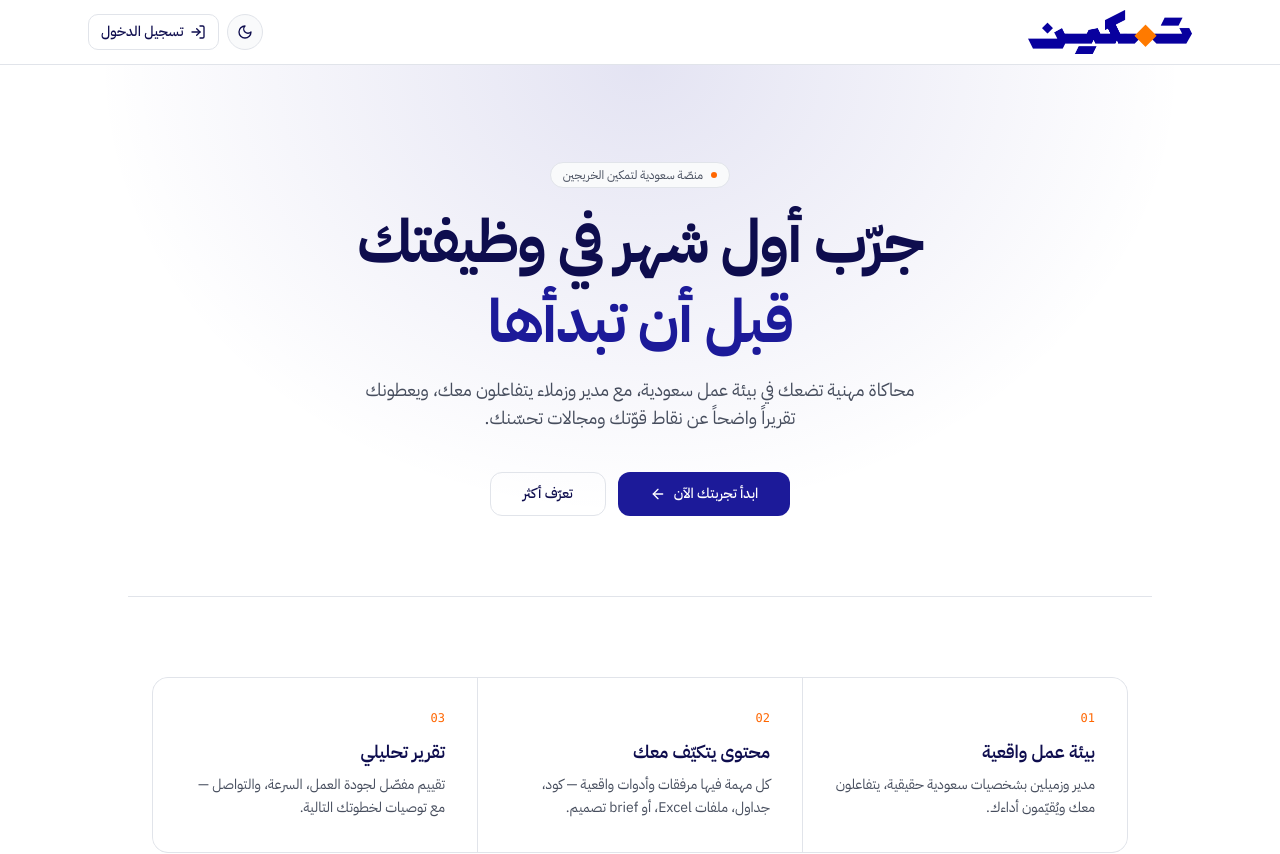
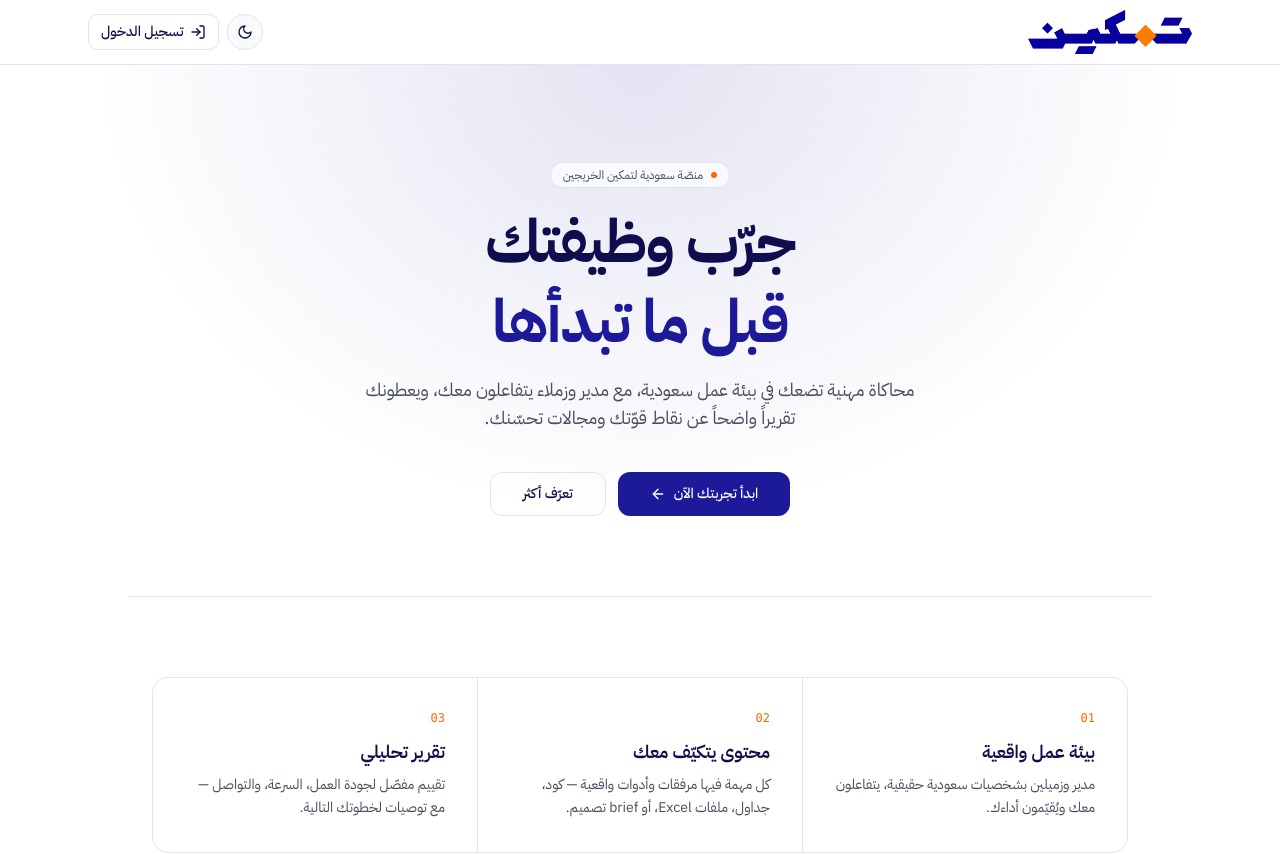
Before and after one commit to saidhassan2032/Tamkeen, a Next.js app: page / in a window 1280 px wide. Shown: the top 854 px of the page. Built offline with nearby package versions, Linux system fonts and the light colour scheme; no server answers.

Commit message:
chore: update landing page hero text and meta description

```diff
--- a/app/layout.tsx
+++ b/app/layout.tsx
@@ -4,7 +4,7 @@ import { ThemeProvider, themeBootstrapScript } from '@/components/theme/ThemePro
 
 export const metadata: Metadata = {
   title: 'تمكين — منصة المحاكاة المهنية',
-  description: 'محاكاة مهنية للخريجين السعوديين — جرّب أول شهر في وظيفتك قبل أن تبدأ',
+  description: 'محاكاة مهنية للخريجين السعوديين — جرّب وظيفتك قبل ما تبدأها',
   icons: { icon: '/mark.png' },
 };
 
--- a/app/page.tsx
+++ b/app/page.tsx
@@ -63,9 +63,9 @@ export default async function LandingPage() {
           </div>
 
           <h1 className="text-4xl md:text-6xl font-bold leading-[1.15] tracking-tight mb-6">
-            جرّب أول شهر في وظيفتك
+            جرّب وظيفتك
             <br />
-            <span className="text-brand block mt-5">قبل أن تبدأها</span>
+            <span className="text-brand block mt-5">قبل ما تبدأها</span>
           </h1>
 
           <p className="text-base md:text-lg text-text-secondary max-w-xl mx-auto mb-10 leading-relaxed">
```
